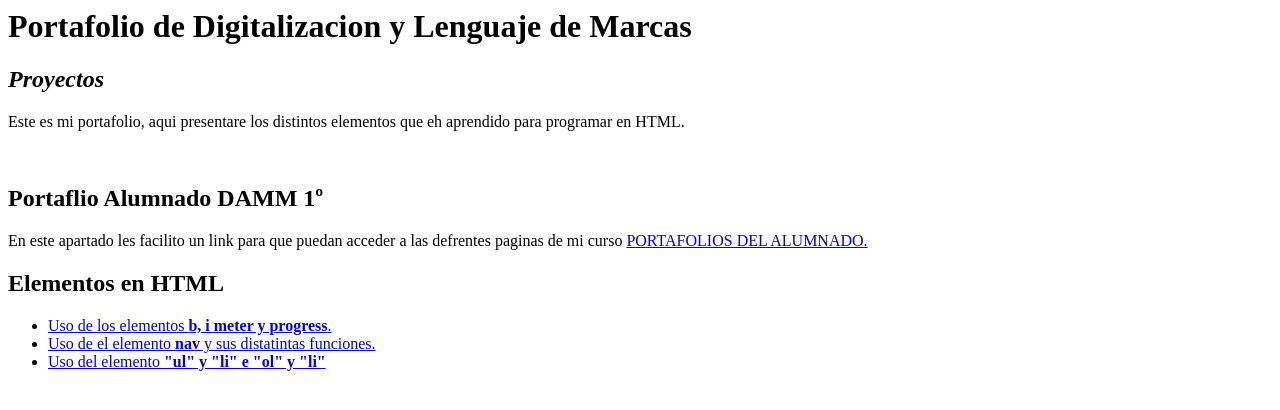
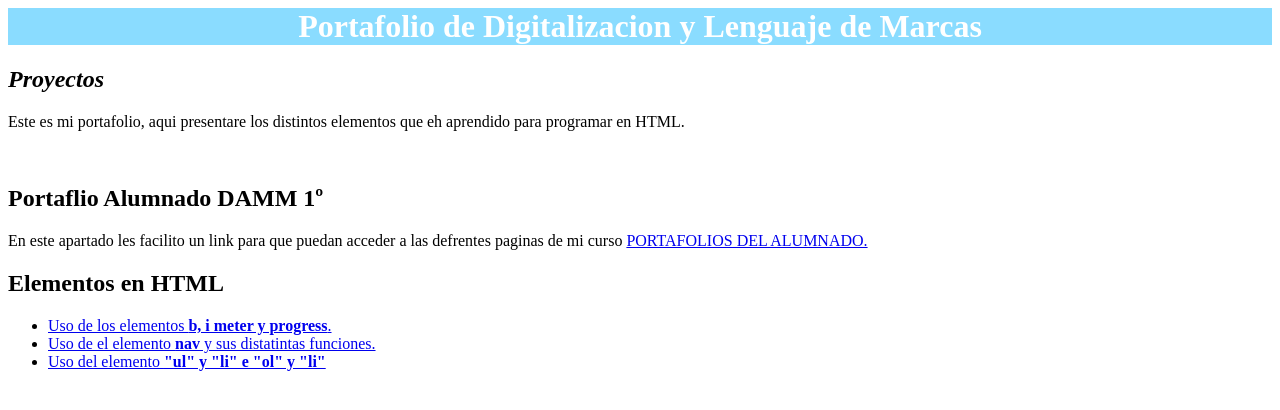
Before and after one commit to javiervalencia21/DIGI2026-2027, a plain HTML site: page index.html in a window 1280 px wide. Drawn offline with Linux system fonts and the light colour scheme.

Commit message:
Add CSS styles for h1 element in index.html
Added CSS styles for the h1 element to enhance presentation.

```diff
--- a/index.html
+++ b/index.html
@@ -1,6 +1,15 @@
 
 <html>
   <head>
+    <style>
+      h1{
+        background-color: #8ADCFF;
+        text-align:center;
+        color: white;
+      }
+
+    </style>
+  </head>
     <body>
       <h1>Portafolio de Digitalizacion y Lenguaje de Marcas</h1>
       <h2><i>Proyectos</i></h2>
@@ -17,5 +26,4 @@
 
 
     </body>
-  </head>
 </html>
```
